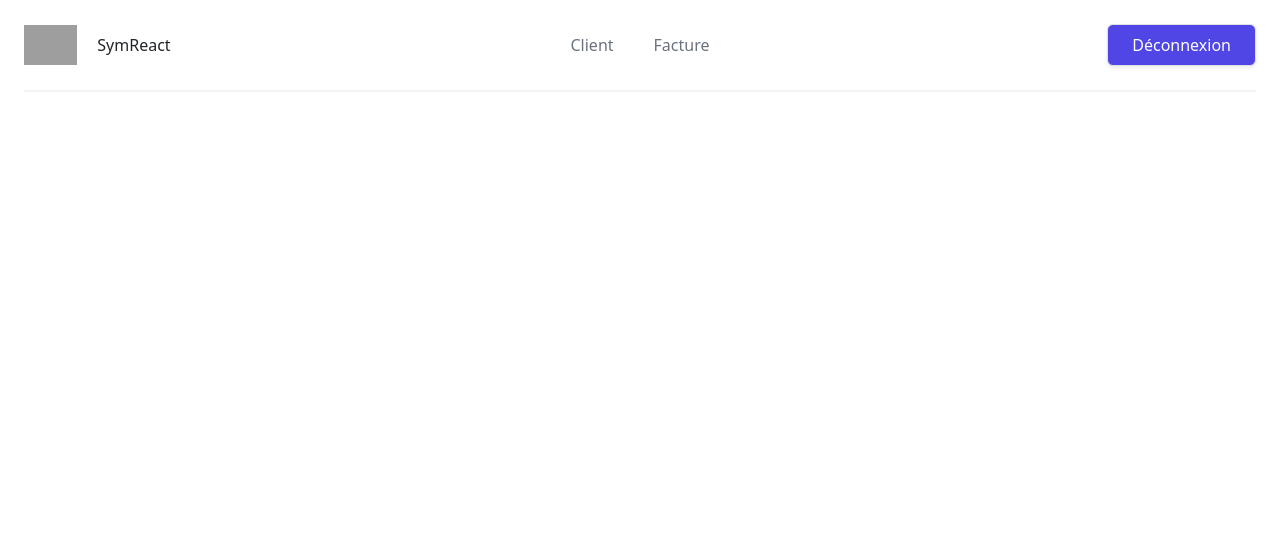
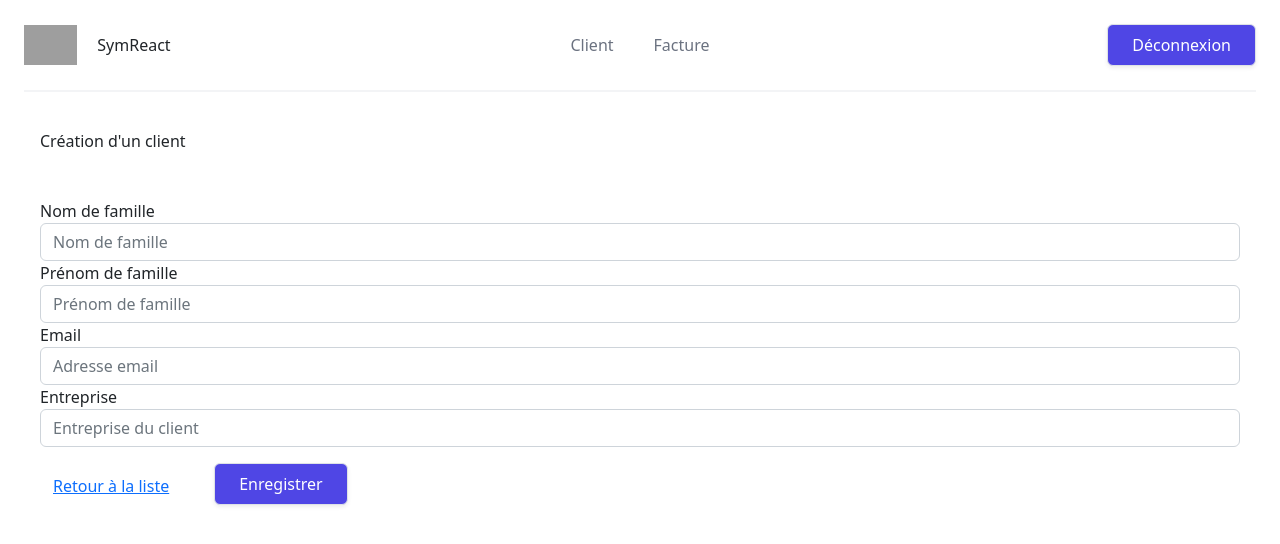
Before and after one commit to Anouar-91/SymReact_REACT, a React (Create React App) app: page /customer/new in a window 1280 px wide. Shown: the top 544 px of the page. Built offline with nearby package versions, Linux system fonts and the light colour scheme; sample sign-in values are in the browser's storage; grey boxes are pictures that could not be loaded.

Commit message:
submit new customer

```diff
--- a/src/App.js
+++ b/src/App.js
@@ -8,6 +8,8 @@ import AuthAPI from './services/AuthAPI';
 import { useState } from "react";
 import AuthContext from './contexts/AuthContext';
 import ProtectedRoute from "./components/ProtectedRoute";
+import AddCustomerPage from './pages/AddCustomerPage';
+
 
 
 
@@ -25,9 +27,10 @@ function App() {
 
     <BrowserRouter>
       <Navbar />
-      <div className="pt-10 pl-10">
+      <div className="pt-10 pl-10 pr-10">
         <Routes>
           <Route element={<ProtectedRoute  />}>
+          <Route path="/customer/new" element={<AddCustomerPage />} />
             <Route path="/customer" element={<CustomerPage />} />
             <Route path="/invoice" element={<InvoicePage />} />
           </Route>
--- /dev/null
+++ b/src/pages/AddCustomerPage.jsx
@@ -0,0 +1,84 @@
+import React, { useState } from 'react';
+import { Link } from 'react-router-dom';
+import Field from "../components/forms/field";
+import axios from "axios";
+
+function AddCustomerPage() {
+    const [customer, setCustomer] = useState({
+        lastname: "",
+        firstname: "",
+        company: "",
+        email: ""
+    })
+
+    const [error, setError] = useState({
+        lastname: "",
+        firstname: "",
+        company: "",
+        email: ""
+    })
+
+    const handleChange = (e) => {
+        const { name, value } = e.currentTarget;
+        setCustomer({
+            ...customer,
+            [name]: value,
+        })
+    }
+
+    const handleSubmit = async (e) => {
+        e.preventDefault();
+        try {
+            const response = await axios.post("http://127.0.0.1:8000/api/customers", customer)
+            console.log(response.data)
+        } catch (error) {
+            console.log(error.response)
+        }
+    }
+
+    return (
+        <>
+            <h1 className="mb-5">Création d'un client</h1>
+            <form onSubmit={handleSubmit}>
+                <Field value={customer.lastname}
+                    onChange={handleChange}
+                    name="lastname"
+                    label="Nom de famille"
+                    error={error.lastname}
+                    placeholder="Nom de famille">
+                </Field>
+                <Field value={customer.firstname}
+                    onChange={handleChange}
+                    name="firstname"
+                    error={error.firstname}
+                    label="Prénom de famille"
+                    placeholder="Prénom de famille"
+
+                ></Field>
+                <Field
+                    value={customer.email}
+                    error={error.email}
+                    onChange={handleChange}
+                    name="email"
+                    label="Email"
+                    placeholder="Adresse email"
+                    type="email"
+
+                ></Field>
+                <Field value={customer.company}
+                    error={error.company}
+                    onChange={handleChange}
+                    name="company"
+                    label="Entreprise"
+                    placeholder="Entreprise du client"
+                ></Field>
+                <div className="form-group mt-3">
+                    <Link to="/customer" className="btn btn-link">Retour à la liste</Link>
+                    <button type="submit" className="ml-8 inline-flex items-center justify-center whitespace-nowrap rounded-md border border-transparent bg-indigo-600 px-4 py-2 text-base font-medium text-white shadow-sm hover:bg-indigo-700">Enregistrer</button>
+                </div>
+            </form>
+        </>
+    )
+}
+
+export default AddCustomerPage
--- a/src/pages/CustomerPage.jsx
+++ b/src/pages/CustomerPage.jsx
@@ -1,4 +1,5 @@
 import React, { useEffect, useState } from 'react'
+import { Link } from 'react-router-dom';
 import Pagination from '../components/Pagination';
 
 import CustomersAPI from '../services/CustomersAPI'
@@ -62,7 +63,10 @@ export default function CustomerPage() {
 
   return (
     <>
-      <h1 class="h1">Liste des clients</h1>
+      <div className="d-flex justify-content-between align-items-center">
+      <h1>Liste des clients</h1>
+      <Link to="/customer/new" className="btn btn-primary">Créer un client</Link>
+      </div>
       <div className="form-group mb-5 mt-5">
         <input type="text" placeholder="Rechercher..." value={search} onChange={handleSearch} className="form-control" />
       </div>
```
